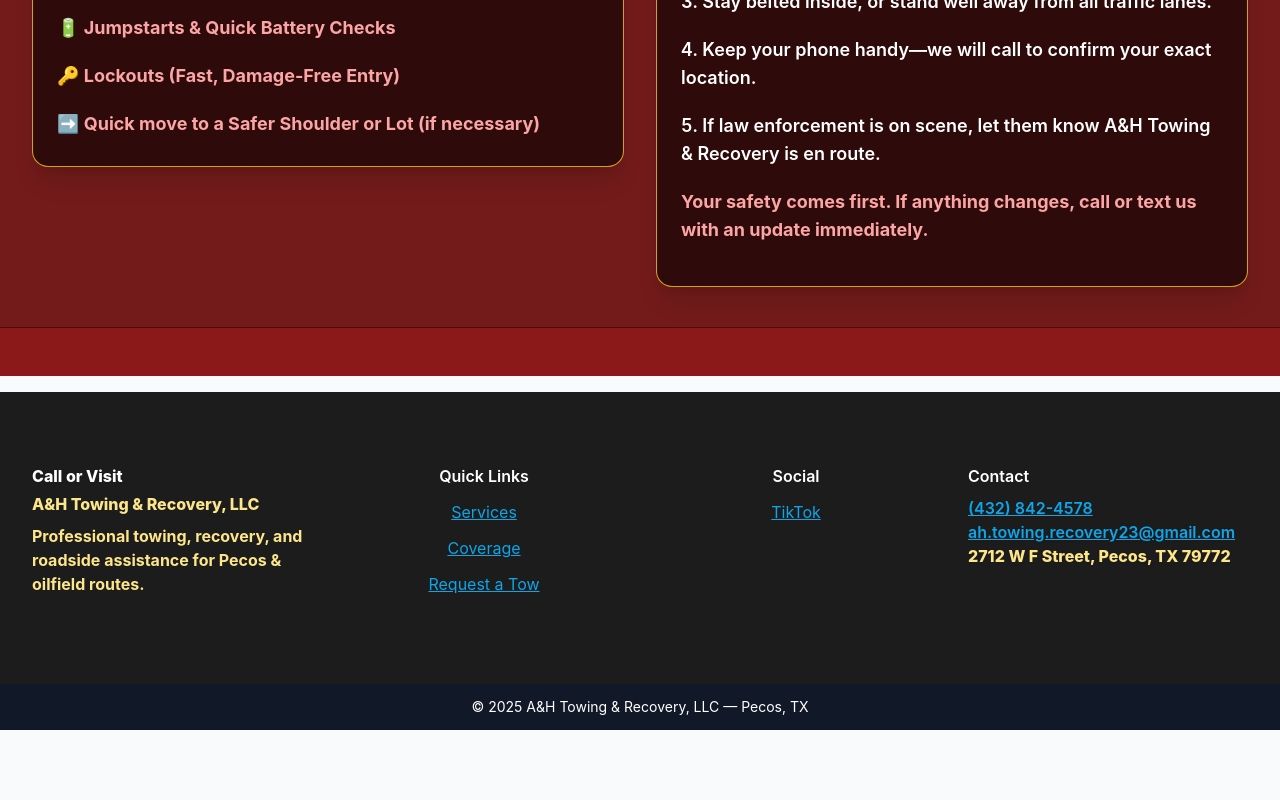
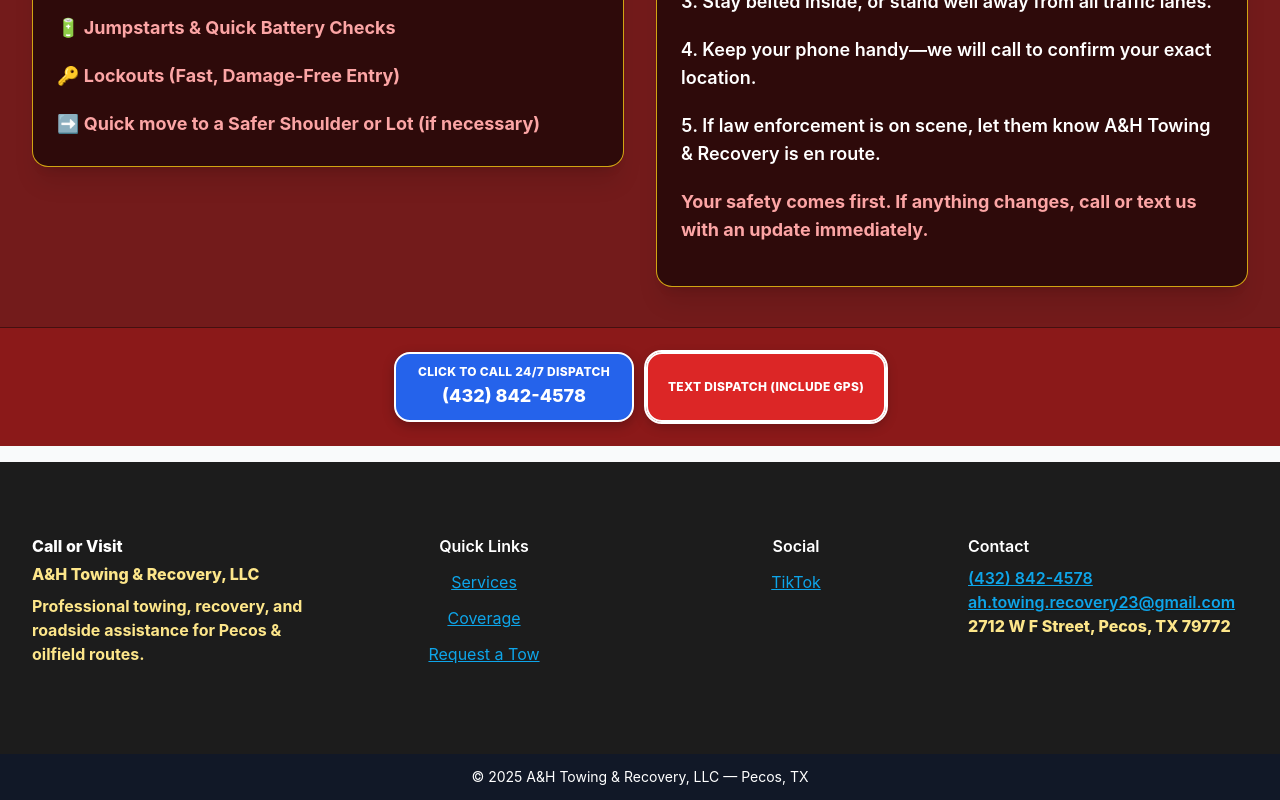
Before and after one commit to davidlibby1415-prog/A-H-Towing-and-Recovery, a Next.js app: page /emergency-roadside-assistance in a window 1280 px wide. Shown: the part 1024-1824 px from the top of the page. Before the commit the page ends 1754 px from the top, so only its background shows below. Built offline with nearby package versions, Linux system fonts and the light colour scheme; no server answers.

Commit message:
Update page.jsx

```diff
--- a/app/emergency-roadside-assistance/page.jsx
+++ b/app/emergency-roadside-assistance/page.jsx
@@ -4,6 +4,8 @@ import {
   SiteHeader,
   SiteFooter,
   BrandHero,
+  PhoneCTA, // Imported for the optional CTA section
+  TextCTA, // Imported for the optional CTA section
   TopMarquee,
 } from "../../components/ServiceLayout";
 
@@ -78,10 +80,8 @@ export default function EmergencyRoadsidePage() {
 
         <section className="py-6 bg-red-800/90">
           <div className="container max-w-7xl flex flex-wrap justify-center gap-3">
-            {/* The PhoneCTA and TextCTA components are imported from ServiceLayout */}
-            {/* To keep the page component clean, we rely on the component above for the import. */}
-            {/* If the page needs the CTAs here, they must be imported from the layout file: */}
-            {/* <PhoneCTA /> and <TextCTA /> */}
+            <PhoneCTA />
+            <TextCTA />
           </div>
         </section>
       </main>
```
